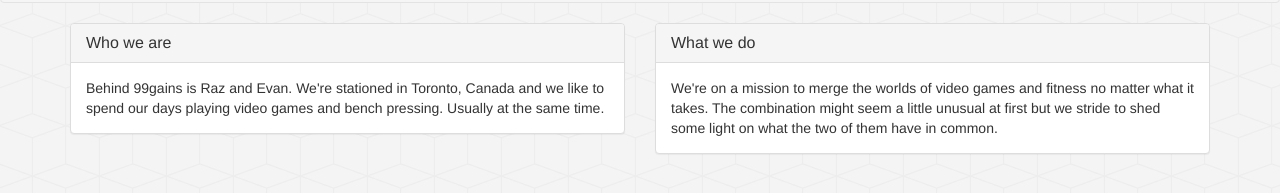
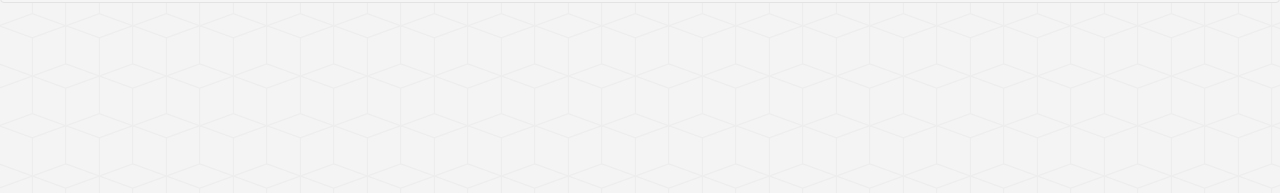
Before and after one commit to noexpwaste/noexpwaste.github.io, a plain HTML site: page store/index.html in a window 1280 px wide. Shown: the part 237-430 px from the top of the page. Drawn offline with nearby package versions, Linux system fonts and the light colour scheme.

Commit message:
Removed body of store

```diff
--- a/store/index.html
+++ b/store/index.html
@@ -102,32 +102,6 @@
 			<small>Show the world that you're serious about your exp</small>
 		</h1>
 	</div>
-	<div class="container">
-		<div class="row">
-			<div class="col-xs-12 col-sm-6">
-				<div class="panel panel-default">
-					<div class="panel-heading">
-						<h3 class="panel-title">Who we are</h3>
-					</div>
-					<div class="panel-body">Behind 99gains is Raz and Evan. We're
-						stationed in Toronto, Canada and we like to spend our days playing
-						video games and bench pressing. Usually at the same time.</div>
-				</div>
-			</div>
-			<div class="col-xs-12 col-sm-6">
-				<div class="panel panel-default">
-					<div class="panel-heading">
-						<h3 class="panel-title">What we do</h3>
-					</div>
-					<div class="panel-body">We're on a mission to merge the
-						worlds of video games and fitness no matter what it takes. The
-						combination might seem a little unusual at first but we stride to
-						shed some light on what the two of them have in common.</div>
-				</div>
-			</div>
-		</div>
-		<div class="row"></div>
-	</div>
 	<script type="text/javascript"
 		src="https://ajax.googleapis.com/ajax/libs/jquery/1.11.1/jquery.min.js"></script>
 	<script type="text/javascript" src="/bootstrap/js/bootstrap.min.js"></script>
```
